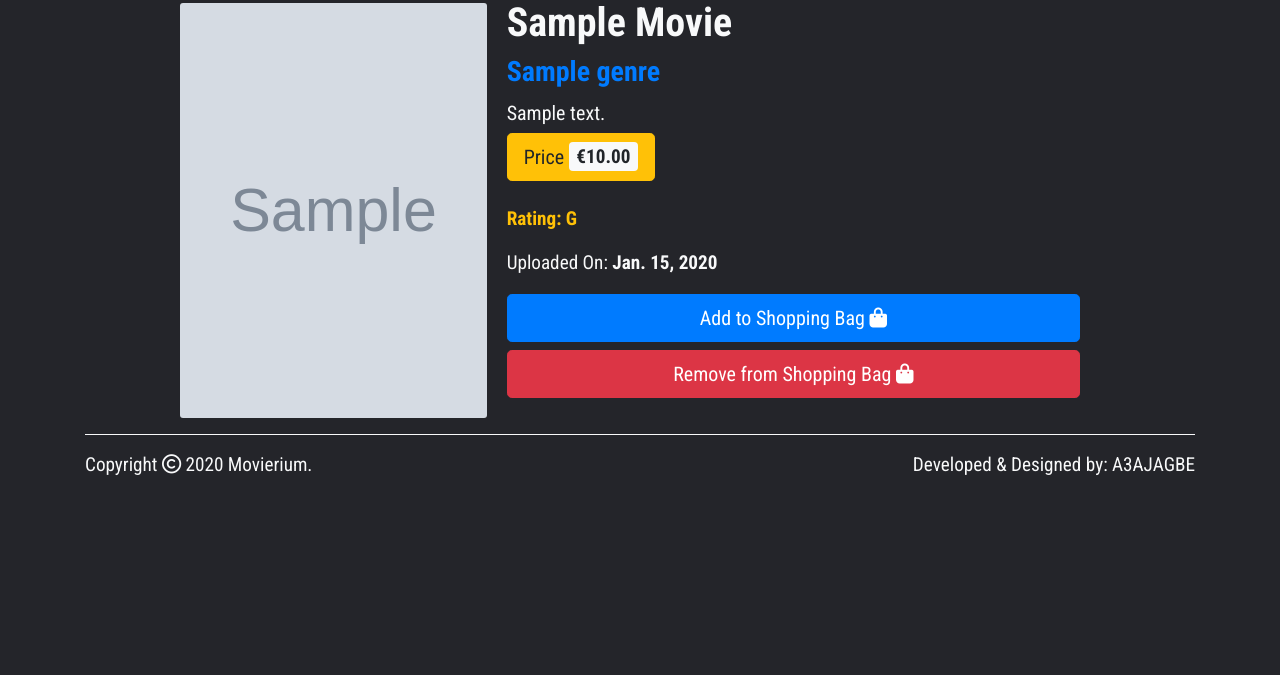
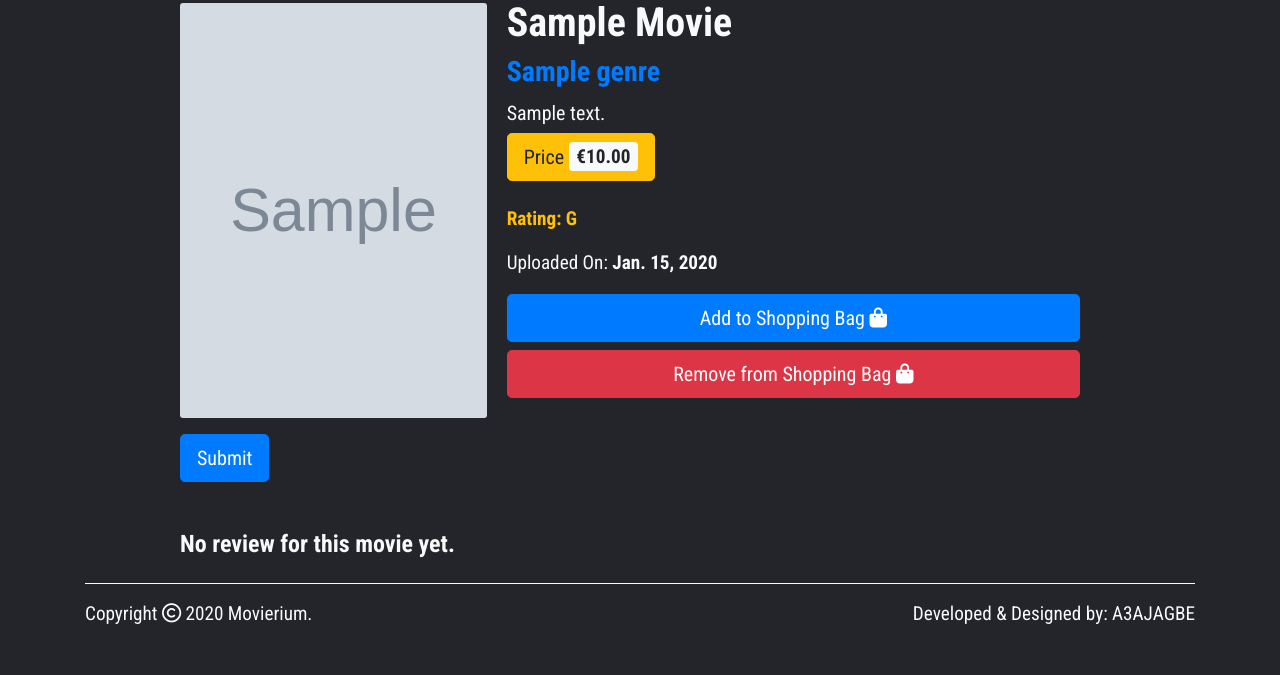
Before and after one commit to A3AJAGBE/Movie, a Django app: a page that uses templates/detail.html in a window 1280 px wide. Shown: the part 125-800 px from the top of the page. Run offline with Django 3.2, Linux system fonts and the light colour scheme; a user stored in the database is signed in; tables that the repository leaves empty hold one stand-in row (values such as "Sample post"); grey boxes marked "Sample" are stand-in pictures; some libraries are stand-ins or nearby versions.

Commit message:
Add review form

```diff
--- a/templates/detail.html
+++ b/templates/detail.html
@@ -1,5 +1,6 @@
 {% extends 'base.html' %}
 {% load static %}
+{% load crispy_forms_tags %}
 {% block title %} {{ movie.Title }} | {{ block.super }} {% endblock %}
 {% block content %}
 
@@ -42,6 +43,38 @@
                 </div>
             </div>
         </div>
+
+        <div class="col-lg-10 mt-3">
+            {% if user.is_authenticated %}
+        <form action="" method="post">
+            {% csrf_token %}
+             {{ form|crispy }}
+            <button type="submit" class="btn btn-primary btn-lg">Submit</button>
+        </form>
+
+        <div class="mt-5">
+            {% if reviews %}
+                <h1>Reviews</h1>
+
+                <ul class="list-group">
+                    {% for review in reviews %}
+                  <li class="list-group-item d-flex justify-content-between lh-condensed">
+                  <div>
+                    <h6 class="my-0 text-muted">User: {{review.Author}}</h6>
+                      <h5 class="text-primary">{{review.Review}}</h5>
+                  </div>
+                      <span class="text-muted">On {{review.Posted.date}}</span>
+                  </li>
+                       {% endfor %}
+                </ul>
+                {% else %}
+                  <h4>No review for this movie yet.</h4>
+                {% endif %}
+
+        </div>
+
+    {% endif %}
+        </div>
     </div>
 </div>
 {% endblock %}
```
